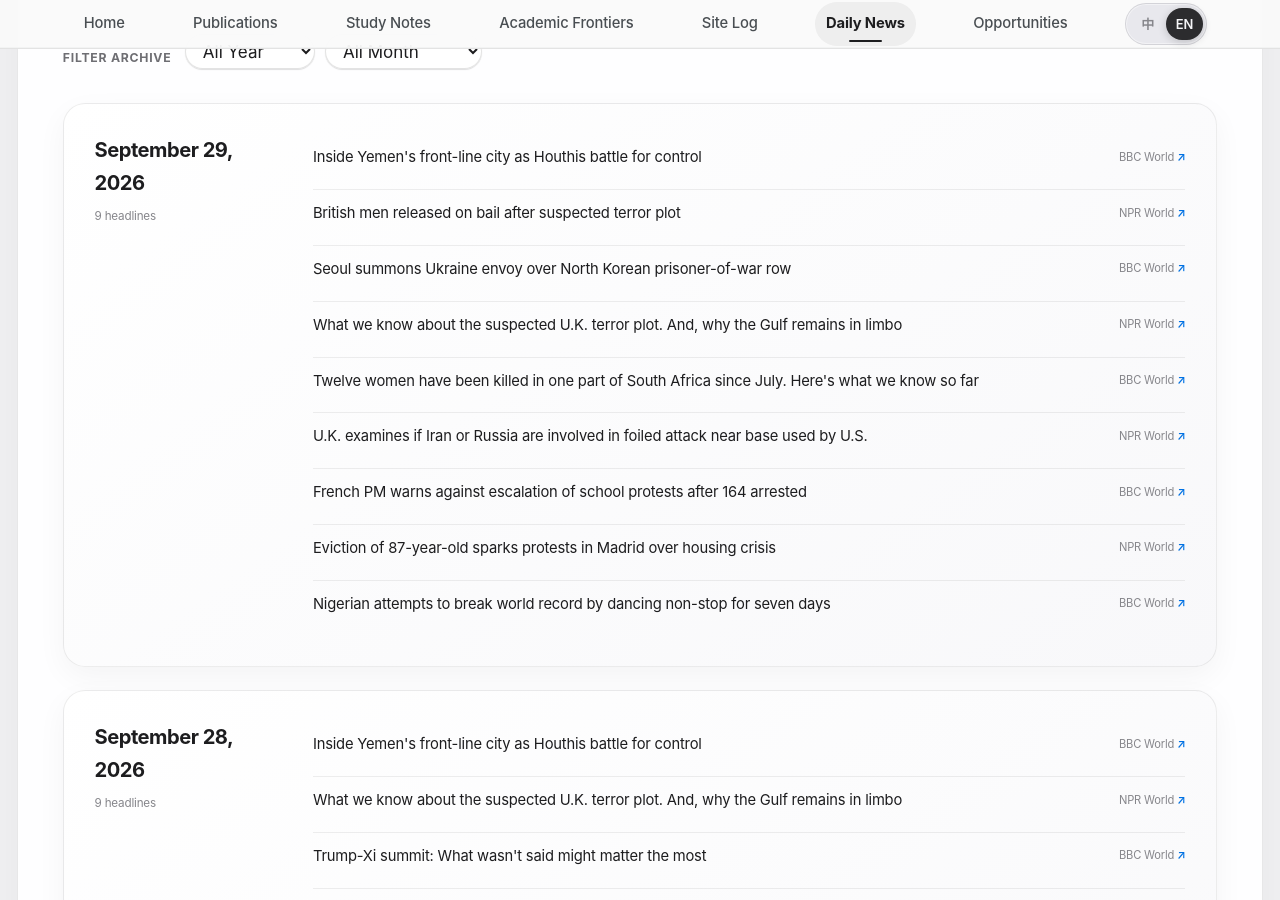
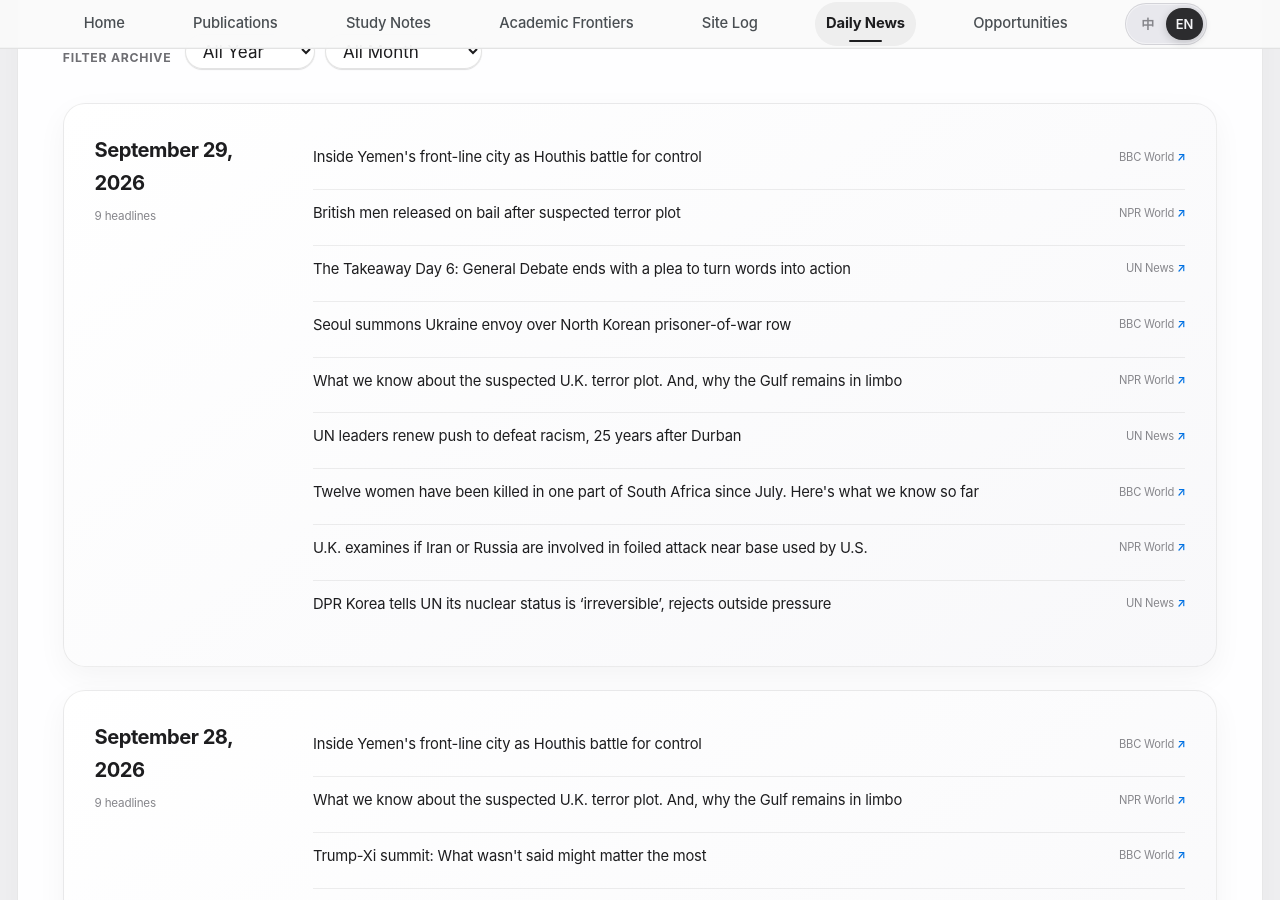
Before and after one commit to HaoxiangLuo/HaoxiangLuo.github.io, a Jekyll site: the page built from _pages/daily-news.html, in a window 1280 px wide and 900 px high, scrolled down 297 px. Built offline with Jekyll 4.4.1, drawn with Linux system fonts in a browser that asks for light colours; a style sheet for code colours, icons or effects is not loaded.

Commit message:
Update daily news 2026-09-29

```diff
--- a/_data/daily_news.json
+++ b/_data/daily_news.json
@@ -1,5 +1,5 @@
 {
-  "updated_at": "2026-09-29T06:24:46+08:00",
+  "updated_at": "2026-09-29T07:24:46+08:00",
   "days": [
     {
       "date": "2026-09-29",
@@ -17,6 +17,12 @@
           "title_zh": "英国男子因涉嫌恐怖阴谋获保释"
         },
         {
+          "title": "The Takeaway Day 6: General Debate ends with a plea to turn words into action",
+          "source": "UN News",
+          "url": "https://news.un.org/feed/view/en/story/2026/09/1168478",
+          "title_zh": "第六天要点：一般性辩论以呼吁将言语转化为行动结束"
+        },
+        {
           "title": "Seoul summons Ukraine envoy over North Korean prisoner-of-war row",
           "source": "BBC World",
           "url": "https://www.bbc.co.uk/news/articles/c8ly40xx0dr0o?at_medium=RSS&at_campaign=rss",
@@ -27,6 +33,12 @@
           "source": "NPR World",
           "url": "https://www.npr.org/2026/09/28/g-s1-145248/up-first-newsletter-uk-us-air-base-iran-strait-hormuz-media-outlets-cnn-trump",
           "title_zh": "我们对英国涉嫌恐怖阴谋的了解。为什么海湾地区仍处于不稳定状态"
+        },
+        {
+          "title": "UN leaders renew push to defeat racism, 25 years after Durban",
+          "source": "UN News",
+          "url": "https://news.un.org/feed/view/en/story/2026/09/1168477",
+          "title_zh": "德班会议 25 年后，联合国领导人再次推动击败种族主义"
         },
         {
           "title": "Twelve women have been killed in one part of South Africa since July. Here's what we know so far",
@@ -41,22 +53,10 @@
           "title_zh": "英国正在调查伊朗或俄罗斯是否参与了美国基地附近未遂袭击事件"
         },
         {
-          "title": "French PM warns against escalation of school protests after 164 arrested",
-          "source": "BBC World",
-          "url": "https://www.bbc.co.uk/news/articles/cmqxvnn49rg2o?at_medium=RSS&at_campaign=rss",
-          "title_zh": "164人被捕后法国总理警告学校抗议活动不要升级"
-        },
-        {
-          "title": "Eviction of 87-year-old sparks protests in Madrid over housing crisis",
-          "source": "NPR World",
-          "url": "https://www.npr.org/2026/09/28/nx-s1-5983303/encampment-protest-madrid-housing-crisis",
-          "title_zh": "87岁老人被驱逐引发马德里住房危机抗议"
-        },
-        {
-          "title": "Nigerian attempts to break world record by dancing non-stop for seven days",
-          "source": "BBC World",
-          "url": "https://www.bbc.co.uk/news/articles/cq8r6z2gjzd1o?at_medium=RSS&at_campaign=rss",
-          "title_zh": "尼日利亚人连续7天不停跳舞，试图打破世界纪录"
+          "title": "DPR Korea tells UN its nuclear status is ‘irreversible’, rejects outside pressure",
+          "source": "UN News",
+          "url": "https://news.un.org/feed/view/en/story/2026/09/1168476",
+          "title_zh": "朝鲜拒绝外界压力，告诉联合国其核地位“不可逆转"
         }
       ]
     },
```
